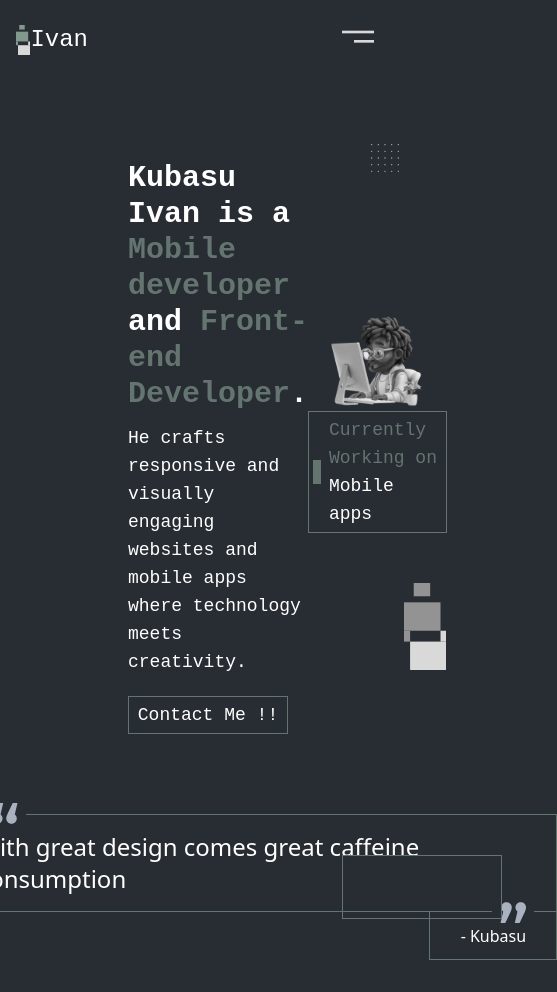
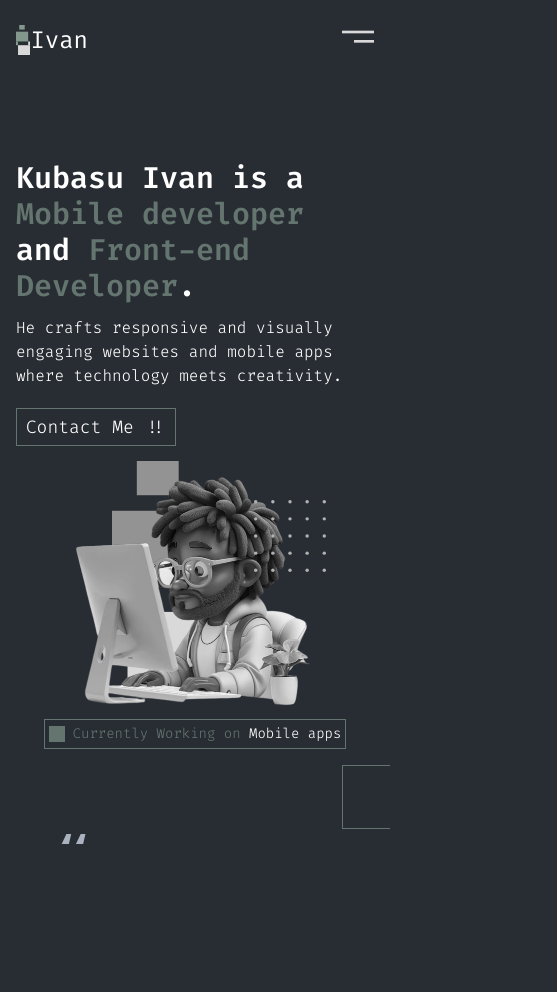
Before and after one commit to KubasuIvanSakwa/kubasuivansakwaprofilev2, a React (Vite) app: page / in a window 390 px wide. Shown: the whole page, 557 px wide, since content can reach past the window. After the commit the page ends 844 px from the top, so only its background shows below. Built offline with nearby package versions, Linux system fonts and the light colour scheme.

Commit message:
chore: hero, quote responsiveness

```diff
--- a/src/Pages/Home.jsx
+++ b/src/Pages/Home.jsx
@@ -8,12 +8,12 @@ import Quote from '../assets/icons/quote.svg'
 function Home() {
   return (
     <section className='relative'>
-      <section className='mt-[5rem] flex'>
-        <section className='w-[40rem]'>
-          <p className='text-3xl fira-code-bold'>
+      <section className='mt-[5rem] flex lg:flex-row md:flex-row flex-col'>
+        <section className='lg:w-[40rem] md:w-[25rem]'>
+          <p className='text-3xl md:text-2xl fira-code-bold'>
             Kubasu Ivan is a <span className='text-darktext'>Mobile developer</span> and <span className='text-darktext'>Front-end Developer</span>.
           </p>
-          <p className='fira-code-light text-lg mt-3'>
+          <p className='fira-code-light lg:text-lg mt-3'>
             He crafts responsive and visually engaging websites and mobile apps where technology meets creativity.
           </p>
 
@@ -21,35 +21,35 @@ function Home() {
             <p className='fira-code-light text-lg'>Contact Me !!</p>
           </Link>
         </section>
-        <section className='-mt-[3rem] w-auto flex flex-col justify-center items-center relative z-20'>
+        <section className='lg:-mt-[3rem] md:-mt-[3rem] mt-[1.4rem] w-auto flex flex-col justify-center items-center relative z-20'>
           <img src={heroImage} alt="" className='grayscale w-[70%]'/>
           <img src={logoImage} alt="" className='grayscale absolute -z-10 left-[6rem] bottom-[4rem] w-[30%]'/>
           <img src={Dots} alt="" className='grayscale absolute z-10 right-[3rem] top-[2rem] w-[20%]'/>
           <Link className='border border-darktext w-fit p-1 flex justify-center items-center gap-2'>
-            <div className='w-[1.5rem] h-[1.5rem] bg-darktext'/>
-            <p className='fira-code-light text-lg'><span className='text-darktext'>Currently Working on </span>Mobile apps</p>
+            <div className='lg:w-[1.5rem] lg:h-[1.5rem] md:w-[1.5rem]  md:h-[1.5rem] w-[1rem] h-[1rem] bg-darktext'/>
+            <p className='fira-code-light lg:text-lg text-sm'><span className='text-darktext'>Currently Working on </span>Mobile apps</p>
           </Link>
         </section>
       </section>
 
-      <section className='w-full flex justify-center items-center mt-[5rem] relative flex-col'>
-        <section className='border border-darktext p-4 relative w-[37.3rem]'>
+      <section className='w-full flex items-center lg:mt-[5rem] mt-[5rem] relative flex-col '>
+        <section className='border border-darktext lg:p-4 md:p-4 pt-3 pb-3 pl-[0.4rem] pr-[0.4rem] relative lg:w-[37.3rem] md:w-[30rem] w-fit mt-[1rem]'>
           <div className='bg-bgdark absolute left-[1.4rem] -top-[1rem]'>
             <img src={Quote} alt=""/>
           </div>
 
-          <div className='text-2xl'>With great design comes great caffeine consumption</div>
+          <div className='lg:text-2xl md:text-lg text-[0.8rem]'>With great design comes great caffeine consumption</div>
 
           <div className='bg-bgdark absolute right-[1.4rem] -bottom-[1rem] rotate-180'>
            <img src={Quote} alt=""/>
         </div>
         </section>
-        <section className='w-[37.3rem] flex justify-end'>
-          <section className='w-[8rem] h-[3rem] border-b border-l border-r border-darktext relative flex justify-center items-center'>
+        <section className='lg:w-[37.3rem] md:w-[30rem] w-[19.6rem] flex justify-end'>
+          <section className='lg:w-[8rem] lg:h-[3rem] md:w-[8rem] md:h-[3rem] w-[6rem] h-[3rem] border-b border-l border-r border-darktext relative flex justify-center items-center'>
             <p>- Kubasu</p>
           </section>
         </section>
-      <div className='border border-darktext w-[10rem] h-[4rem] absolute -right-[7rem]'/>
+      <div className='border border-darktext w-[10rem] h-[4rem] absolute -right-[8rem] -top-[4rem]'/>
       </section>
 
     </section>
--- a/src/Pages/Layout.jsx
+++ b/src/Pages/Layout.jsx
@@ -5,10 +5,10 @@ import { Outlet } from 'react-router'
 
 function Layout() {
   return (
-    <section className='bg-bgdark w-full h-[100vh] text-lighttext'>
+    <section className='bg-bgdark w-full h-[100vh] text-lighttext overflow-x-hidden'>
         <Socials />
         <Nav />
-        <section className='w-full min-h-fit pl-[8rem] pb-[2rem]'>
+        <section className='w-full min-h-fit lg:pl-[8rem] md:pl-[8rem] pb-[2rem] pl-[1rem] pr-[1rem]'>
             <Outlet />
         </section>
     </section>
--- a/src/components/Nav.jsx
+++ b/src/components/Nav.jsx
@@ -1,4 +1,4 @@
-import React, { useState } from 'react'
+import React, { useEffect, useState } from 'react'
 import hash from '../assets/icons/hash.svg'
 import Logo from '../assets/icons/logo.svg'
 import Hum from '../assets/icons/hum.svg'
@@ -25,6 +25,7 @@ function Nav() {
         {id: 2, title: 'about-me', url: '/meet-ivan'},
         {id: 3, title: 'contact', url: '/contact'},
     ]
+
 
   return (
     <nav className='lg:w-[80%] md:w-[80%] h-[5rem] relative lg:-right-30 md:-right-30 flex lg:justify-between md:justify-between justify-between p-4 items-center'>
@@ -54,7 +55,7 @@ function Nav() {
             {dropToggle && <img src={Close} alt="" className='w-[2rem]'/>}
         </div>
         {dropToggle &&
-         <div className='lg:hidden md:hidden flex flex-col absolute h-[88vh] w-full top-[4.8rem] left-0 z-10 p-2 bg-bgdark'>
+         <div className='lg:hidden md:hidden flex flex-col absolute h-[88.9vh] z-[100] w-full top-[4.8rem] left-0 p-2 bg-bgdark'>
             <ul className='flex flex-col gap-[3rem] pt-[3rem]'>
             {links.map((item) => (
                 <li>
@@ -69,7 +70,7 @@ function Nav() {
                 </li>
             ))}
             </ul>
-            <div className='flex mt-[5rem] w-full items-center justify-center'>
+            <div className='flex mt-[8rem] w-full items-center justify-center'>
                 {socials.map((item) => (
                     <a href={item.url} key={item.id} className="flex justify-center items-center">
                         <img src={item.icon} alt={item.alt} className="w-[4rem] h-[4rem]" />
--- a/src/index.css
+++ b/src/index.css
@@ -1,5 +1,5 @@
+@import url('https://fonts.googleapis.com/css2?family=Fira+Code:wght@300..700&display=swap');
 @import "tailwindcss";
-@import url('https://fonts.googleapis.com/css2?family=Fira+Code:wght@300..700&display=swap');
 
 @theme {
     --color-bgdark: #282C33;
```
